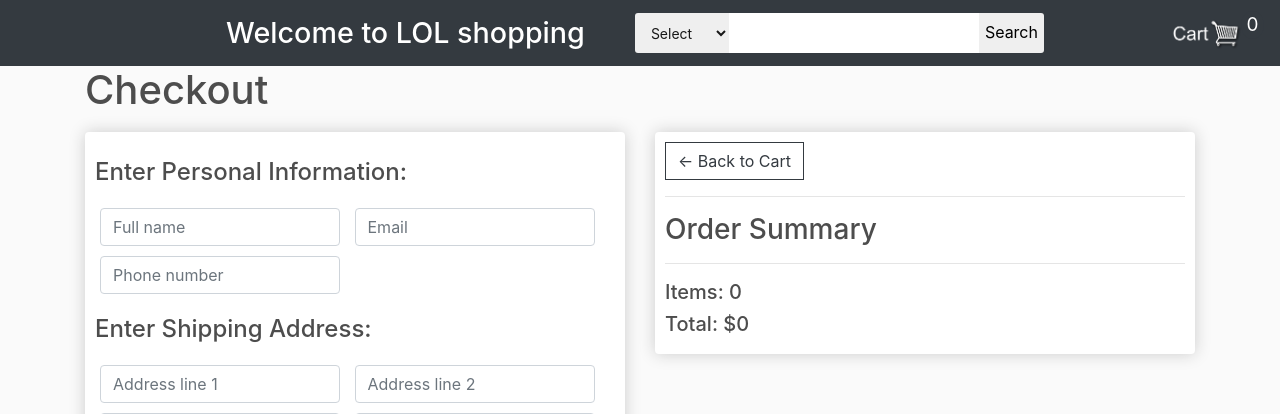
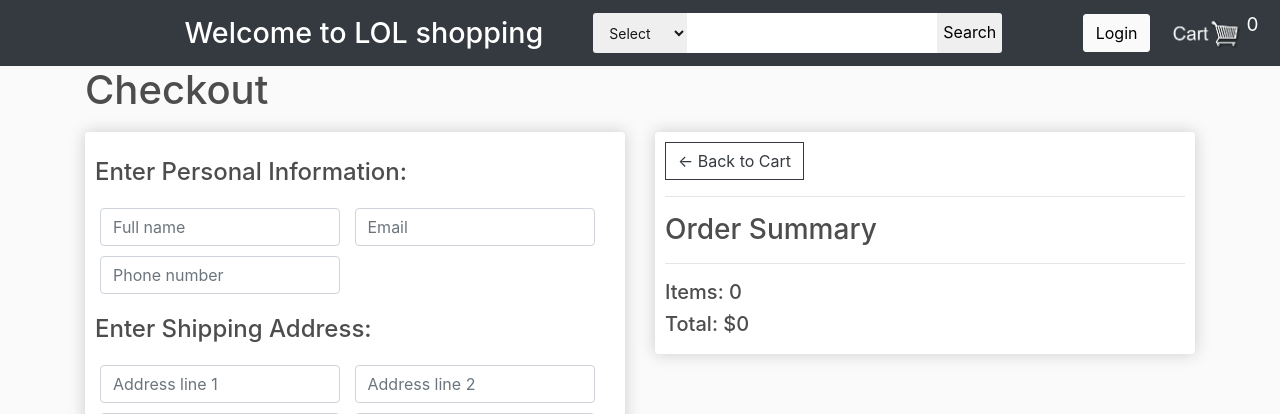
Before and after one commit to JinmanCai/OnlineShopping, a Django app: page /checkout/ in a window 1280 px wide. Shown: the top 414 px of the page. Run offline with Django 3.2, Linux system fonts and the light colour scheme; tables that the repository leaves empty hold one stand-in row (values such as "Sample post"); some libraries are stand-ins or nearby versions.

Commit message:
added the login icon

```diff
--- a/webshopping/lolshopping/templates/design/main.html
+++ b/webshopping/lolshopping/templates/design/main.html
@@ -96,6 +96,8 @@
 
               <div class="form-inline my-2 my-lg-0 flex-grow: 1;">
 
+                  <a href="{% url 'loginPage' %}"class="btn" style="color: #000000; background-color: #FAFAFA; border-color: #FAFAFA; border-radius: 3px; margin-right: 15.5px;" >Login</a>
+
                   <a href="{% url 'cart' %}">
                       <img  id="cart-icon" src="{% static 'images/cart_icon.png' %}">
                   </a>
```
